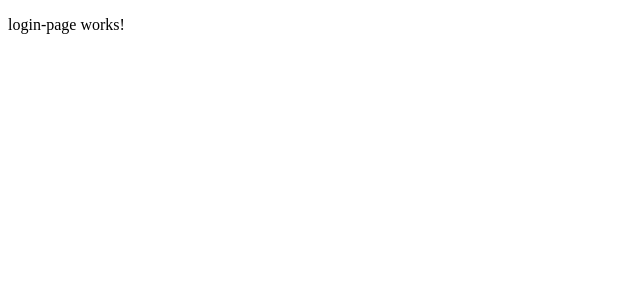
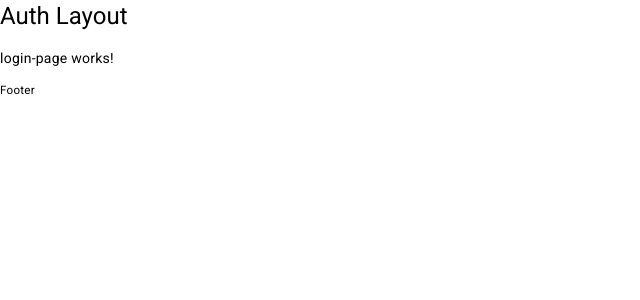
Before and after one commit to jesusmarencodev/angular-5-heroes, an Angular app: page /auth/login in a window 1280 px wide. Shown: the top 300 px of the page, without its empty margins (0-640 px from the left). Built offline with nearby package versions, Linux system fonts and the light colour scheme.

Commit message:
add angular material and prime-flex

```diff
--- a/angular.json
+++ b/angular.json
@@ -30,6 +30,7 @@
               "src/assets"
             ],
             "styles": [
+              "@angular/material/prebuilt-themes/deeppurple-amber.css",
               "src/styles.scss"
             ],
             "scripts": []
@@ -93,6 +94,8 @@
               "src/assets"
             ],
             "styles": [
+              "@angular/material/prebuilt-themes/deeppurple-amber.css",
+              "/node_modules/primeflex/primeflex.css",
               "src/styles.scss"
             ],
             "scripts": []
--- a/package.json
+++ b/package.json
@@ -11,13 +11,16 @@
   "private": true,
   "dependencies": {
     "@angular/animations": "^16.1.0",
+    "@angular/cdk": "^16.1.3",
     "@angular/common": "^16.1.0",
     "@angular/compiler": "^16.1.0",
     "@angular/core": "^16.1.0",
     "@angular/forms": "^16.1.0",
+    "@angular/material": "^16.1.3",
     "@angular/platform-browser": "^16.1.0",
     "@angular/platform-browser-dynamic": "^16.1.0",
     "@angular/router": "^16.1.0",
+    "primeflex": "^3.3.1",
     "rxjs": "~7.8.0",
     "tslib": "^2.3.0",
     "zone.js": "~0.13.0"
--- a/src/app/app.module.ts
+++ b/src/app/app.module.ts
@@ -1,4 +1,5 @@
 import { NgModule } from '@angular/core';
+import { BrowserAnimationsModule } from '@angular/platform-browser/animations';
 import { BrowserModule } from '@angular/platform-browser';
 
 import { AppRoutingModule } from './app-routing.module';
@@ -11,8 +12,9 @@ import { SharedModule } from './shared/shared.module';
   ],
   imports: [
     AppRoutingModule,
+    BrowserAnimationsModule,
     BrowserModule,
-    SharedModule
+    SharedModule,
   ],
   providers: [],
   bootstrap: [AppComponent]
--- a/src/app/auth/pages/layout-page/layout-page.component.html
+++ b/src/app/auth/pages/layout-page/layout-page.component.html
@@ -1 +1,5 @@
+<h1>Auth Layout</h1>
+
 <router-outlet></router-outlet>
+
+<h5>Footer</h5>
--- a/src/app/heroes/pages/layout-page/layout-page.component.html
+++ b/src/app/heroes/pages/layout-page/layout-page.component.html
@@ -1 +1,5 @@
+<h1>Hero Layout</h1>
+
 <router-outlet></router-outlet>
+
+<h5>Footer</h5>
--- a/src/index.html
+++ b/src/index.html
@@ -6,8 +6,11 @@
   <base href="/">
   <meta name="viewport" content="width=device-width, initial-scale=1">
   <link rel="icon" type="image/x-icon" href="favicon.ico">
+  <link rel="preconnect" href="https://fonts.gstatic.com">
+  <link href="https://fonts.googleapis.com/css2?family=Roboto:wght@300;400;500&display=swap" rel="stylesheet">
+  <link href="https://fonts.googleapis.com/icon?family=Material+Icons" rel="stylesheet">
 </head>
-<body>
+<body class="mat-typography">
   <app-root></app-root>
 </body>
 </html>
--- a/src/styles.scss
+++ b/src/styles.scss
@@ -1 +1,4 @@
 /* You can add global styles to this file, and also import other style files */
+
+html, body { height: 100%; }
+body { margin: 0; font-family: Roboto, "Helvetica Neue", sans-serif; }
```
Also changed, not shown: src/app/material/material.module.ts (+30 -3 lines), 1 other file (tests, documents, lock files or other folders).
